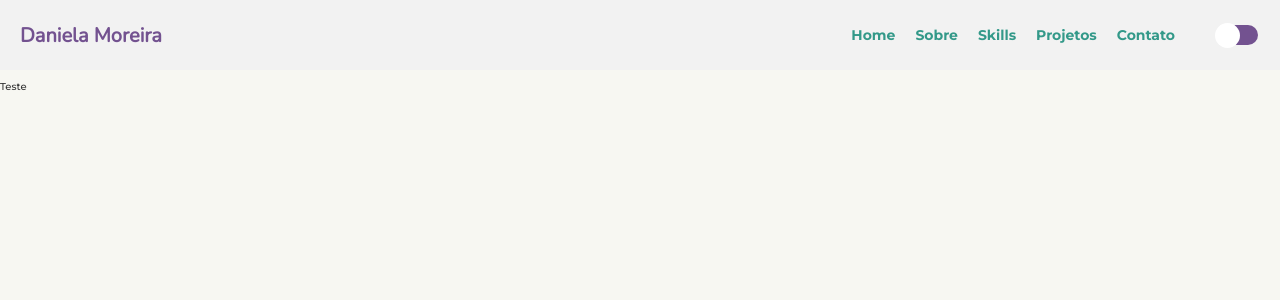
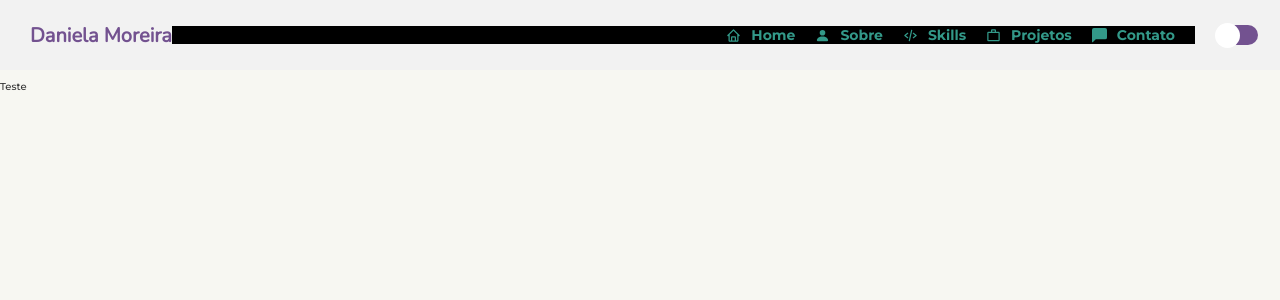
Before and after one commit to alvesxdani/my-portfolio, a React (Create React App) app: page / in a window 1280 px wide. Shown: the top 300 px of the page. Built offline with nearby package versions, Linux system fonts and the light colour scheme.

Commit message:
Add modifications on navbar

```diff
--- a/package.json
+++ b/package.json
@@ -13,6 +13,7 @@
     "bootstrap": "^5.2.0",
     "react": "^18.2.0",
     "react-dom": "^18.2.0",
+    "react-icons": "^4.4.0",
     "react-scripts": "5.0.1",
     "react-switch": "^7.0.0",
     "styled-components": "^5.3.5",
--- a/src/App.tsx
+++ b/src/App.tsx
@@ -1,12 +1,12 @@
 import GlobalStyle from './components/themes/global';
 import NavBar from './components/nav/nav';
-import { ThemeProvider } from 'styled-components';
+import { ThemeProvider, DefaultTheme } from 'styled-components';
 import light from './components/themes/light';
 import dark from './components/themes/dark';
 import usePersistedState from './components/utils/usePersistedState';
 
 function App() {
-  const [theme, setTheme] = usePersistedState('theme', light);
+  const [theme, setTheme] = usePersistedState<DefaultTheme>('theme', light);
 
 const toggleTheme = () => {
   setTheme(theme.title === 'light' ? dark : light);
--- a/src/components/nav/nav.tsx
+++ b/src/components/nav/nav.tsx
@@ -2,6 +2,9 @@ import Switch from 'react-switch';
 import { ThemeContext } from 'styled-components';
 import { useContext } from 'react';
 import { BoxToggle, BrandTitle, ContainerNav, Link, LinksBox } from './style';
+import { BiHome, BiCodeAlt } from 'react-icons/bi';
+import { BsFillPersonFill, BsFillChatLeftFill } from 'react-icons/bs';
+import { MdWorkOutline } from 'react-icons/md';
 
 interface Props {
   toggleTheme(): void;
@@ -17,15 +20,30 @@ const NavBar: React.FC<Props> = ({ toggleTheme }) => {
         <BrandTitle>Daniela Moreira</BrandTitle>
 
         <LinksBox>
-          <Link href="/">Home</Link>
+          <Link href="/">
+          <BiHome/>
+          <span>Home</span>
+          </Link>
 
-          <Link href="#about">Sobre</Link>
+          <Link href="#about">
+            <BsFillPersonFill/>
+            <span>Sobre</span>
+          </Link>
 
-          <Link href="#skills">Skills</Link>
+          <Link href="#skills">
+            <BiCodeAlt/>
+            <span>Skills</span>
+          </Link>
 
-          <Link href="#projects">Projetos</Link>
+          <Link href="#projects">
+            <MdWorkOutline/>
+            <span>Projetos</span>
+          </Link>
 
-          <Link href="#contact">Contato</Link>
+          <Link href="#contact">
+            <BsFillChatLeftFill/>
+            <span>Contato</span>
+          </Link>
         </LinksBox>
 
         <BoxToggle>
--- a/src/components/nav/style.tsx
+++ b/src/components/nav/style.tsx
@@ -12,14 +12,31 @@ color: #000;
 font: 1rem 'Montserrat',sans-serif;
 align-items: center;
 margin-bottom: 1rem;
+
+  @media(max-width: 900px) {
+    position: fixed;
+    margin-right: 150px;
+    transition: .5s ease-in;
+    align-items: center;
+    width: 60px;
+    height: 100vh;
+    flex-direction: column;
+    padding: 1rem;
+  }
 }
 `;
 
 export const BrandTitle = styled.div`
 flex-shrink: 0;
 font: bold 2rem 'Nunito',sans-serif;
-margin-left: 2rem;
+margin-left: 3rem;
 color: ${props => props.theme.colors.secundary};
+  @media(max-width: 900px) {
+    font-size: 1.5rem;
+    margin: 0 0 4rem 0;
+    align-items: center;
+    text-align: center;
+  }
 `;
 
 export const LinksBox = styled.div`
@@ -27,16 +44,44 @@ display: flex;
 justify-content: right;
 margin-right: 2rem;
 width: 100%;
+background: #000;
+  @media(max-width: 900px) {
+    justify-content: center;
+    height: 100vh;
+    flex-direction: column;
+    margin: 0;
+  }
 `;
 
 export const Link = styled.a`
+display: flex;
+align-items: center;
 color: ${props => props.theme.colors.primary};
-font: 14px 'Montserrat';
 margin-right: 2rem;
 transition: .8s ease-in;
-font-weight: 600;
+  span {
+    font: 14px 'Montserrat';
+    font-weight: 600;
+  }
+  svg {
+    font-size: 1.5rem;
+    margin-right: 1rem;
+  }
   &:hover {
     color: ${props => props.theme.colors.secundary}
+  }
+
+  @media(max-width: 900px) {
+    margin: 0 0 4rem 0;
+    text-align: center;
+
+    svg {
+      font-size: 2.5rem;
+    }
+
+    span {
+      display: none;
+    }
   }
 `;
 
@@ -44,4 +89,8 @@ export const BoxToggle = styled.div`
 display: flex;
 align-items: center;
 margin-right: 2rem;
+@media(max-width: 900px) {
+  width: 100%;
+  justify-content: center;
+}
 `;
--- a/src/components/themes/dark.tsx
+++ b/src/components/themes/dark.tsx
@@ -12,6 +12,7 @@ export default {
   colors: {
     primary: '#339989',
     secundary: '#735290',
+    third: '#eee',
     background: '#000505',
     backgroundNav: '#191919',
     text: '#fff',
--- a/src/components/themes/global.tsx
+++ b/src/components/themes/global.tsx
@@ -9,7 +9,7 @@ export default createGlobalStyle`
   font-family: 'Montserrat',sans-serif;
 }
 
-html {
+html body {
   width: 100vw;
 }
 
--- a/src/components/themes/light.tsx
+++ b/src/components/themes/light.tsx
@@ -12,6 +12,7 @@ export default {
   colors: {
     primary: '#339989',
     secundary: '#735290',
+    third: '#eee',
     background: '#F7F7F2',
     backgroundNav: '#f2f2f2',
     text: '#333',
--- a/src/components/themes/styled.d.ts
+++ b/src/components/themes/styled.d.ts
@@ -6,6 +6,7 @@ declare module 'styled-components' {
     colors: {
       primary: string,
       secundary: string,
+      third: string,
       background: string,
       backgroundNav: string,
       text: string,
--- a/src/components/utils/usePersistedState.ts
+++ b/src/components/utils/usePersistedState.ts
@@ -1,6 +1,11 @@
-import { useState, useEffect } from "react";
+import { useState, useEffect, Dispatch, SetStateAction } from "react";
 
-function usePersistedState(key: string, initialState: any) {
+type Response<T> = [
+  T,
+  Dispatch<SetStateAction<T>>,
+];
+
+function usePersistedState<T>(key: string, initialState: T): Response<T> {
   const [state, setState] = useState(() => {
     const storageValue = localStorage.getItem(key);
 
```
Also changed, not shown: 1 other file (tests, documents, lock files or other folders).
